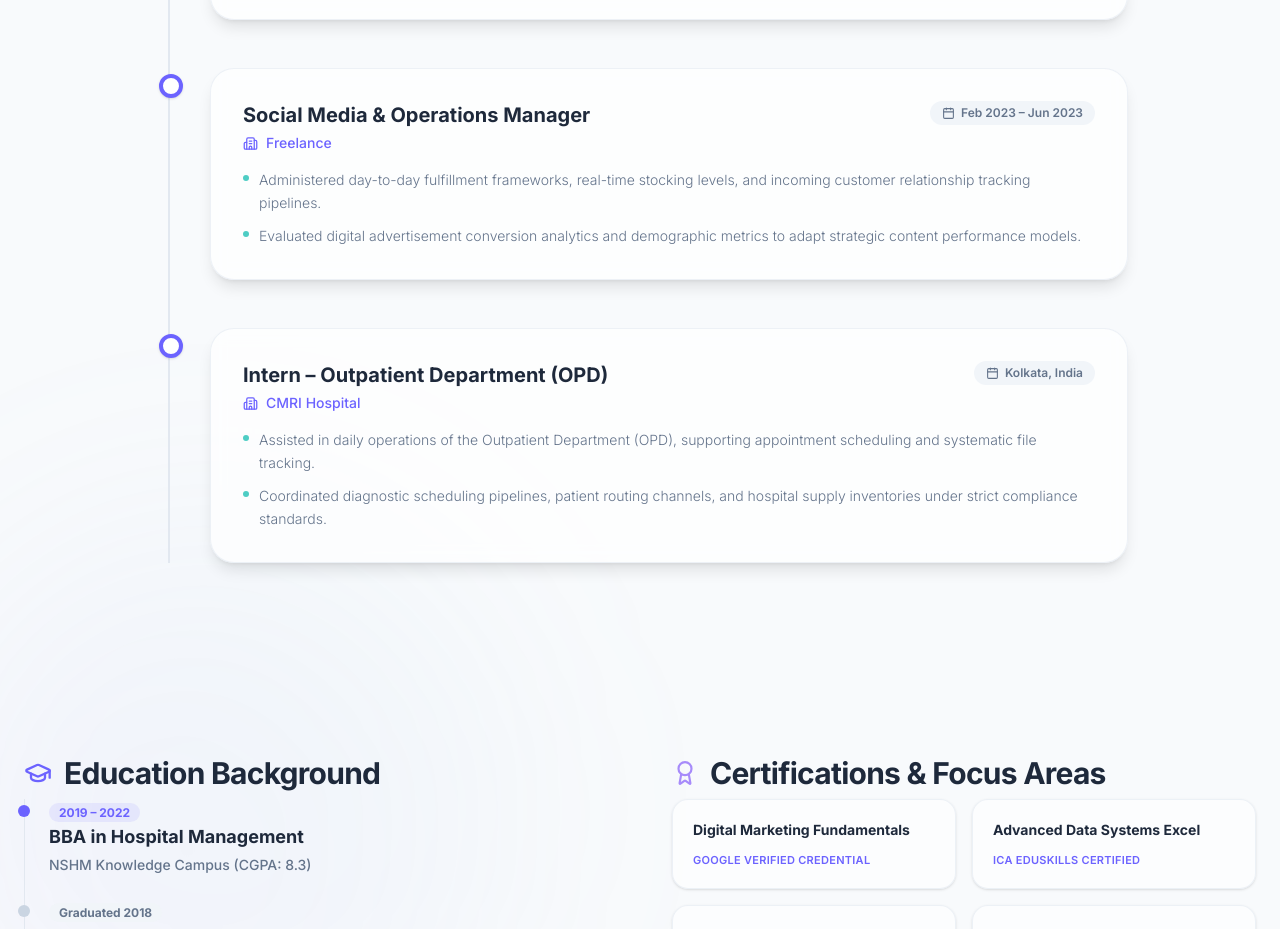
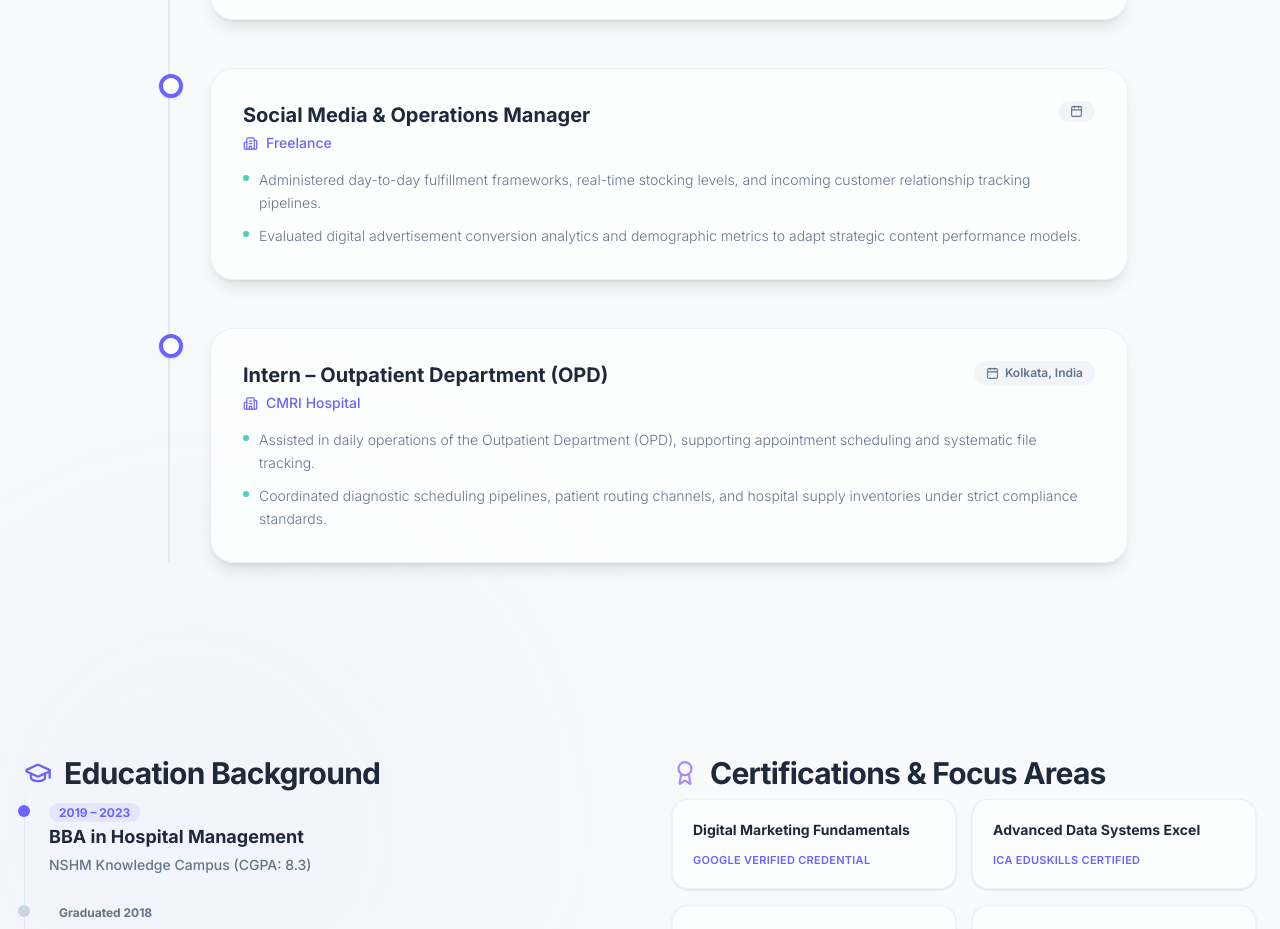
Before and after one commit to ashifreza32/shreyaportfoli, a React (Vite) app: page /skills in a window 1280 px wide. Shown: the part 3123-4052 px from the top of the page. Built offline with nearby package versions, Linux system fonts and the light colour scheme.

Commit message:
Update graduation year in EducationLanguages component and remove date in Experience component

```diff
--- a/src/components/EducationLanguages.jsx
+++ b/src/components/EducationLanguages.jsx
@@ -21,7 +21,7 @@ export default function EducationLanguages() {
 
             <motion.div initial={{ opacity: 0, x: -10 }} animate={inView ? { opacity: 1, x: 0 } : {}} className="relative space-y-1">
               <div className="absolute -left-[31px] top-1.5 w-3 h-3 rounded-full bg-[#6C63FF]" />
-              <span className="text-xs font-bold text-[#6C63FF] bg-[#6C63FF]/10 px-2.5 py-0.5 rounded-full">2019 – 2022</span>
+              <span className="text-xs font-bold text-[#6C63FF] bg-[#6C63FF]/10 px-2.5 py-0.5 rounded-full">2019 – 2023</span>
               <h3 className="text-lg font-bold text-[#1E293B]">BBA in Hospital Management</h3>
               <p className="text-sm font-medium text-[#64748B]">NSHM Knowledge Campus (CGPA: 8.3)</p>
             </motion.div>
--- a/src/components/Experience.jsx
+++ b/src/components/Experience.jsx
@@ -41,7 +41,7 @@ export default function Experience() {
     {
       role: "Social Media & Operations Manager",
       org: "Freelance",
-      date: "Feb 2023 – Jun 2023",
+
       bullets: [
         "Administered day-to-day fulfillment frameworks, real-time stocking levels, and incoming customer relationship tracking pipelines.",
         "Evaluated digital advertisement conversion analytics and demographic metrics to adapt strategic content performance models."
```
